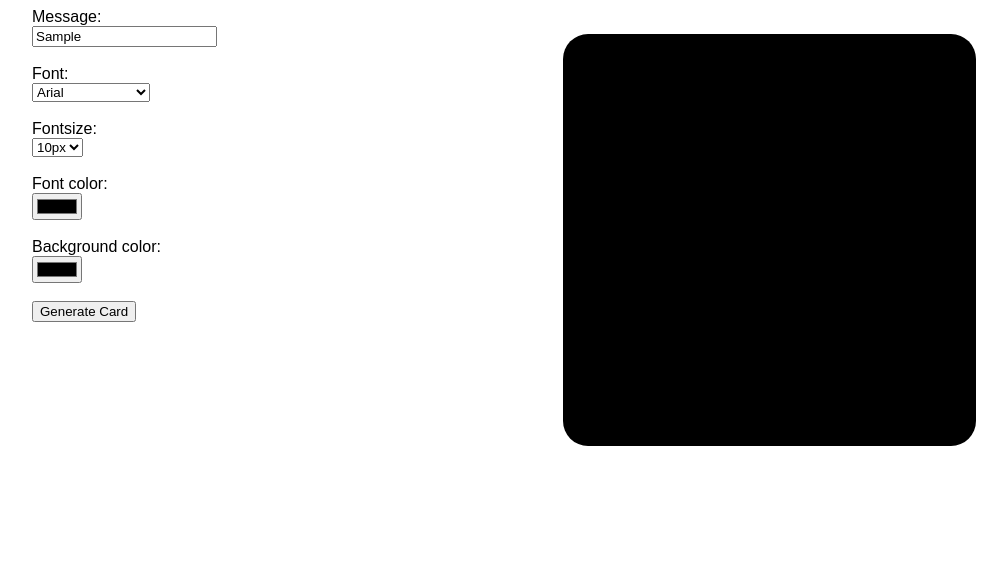
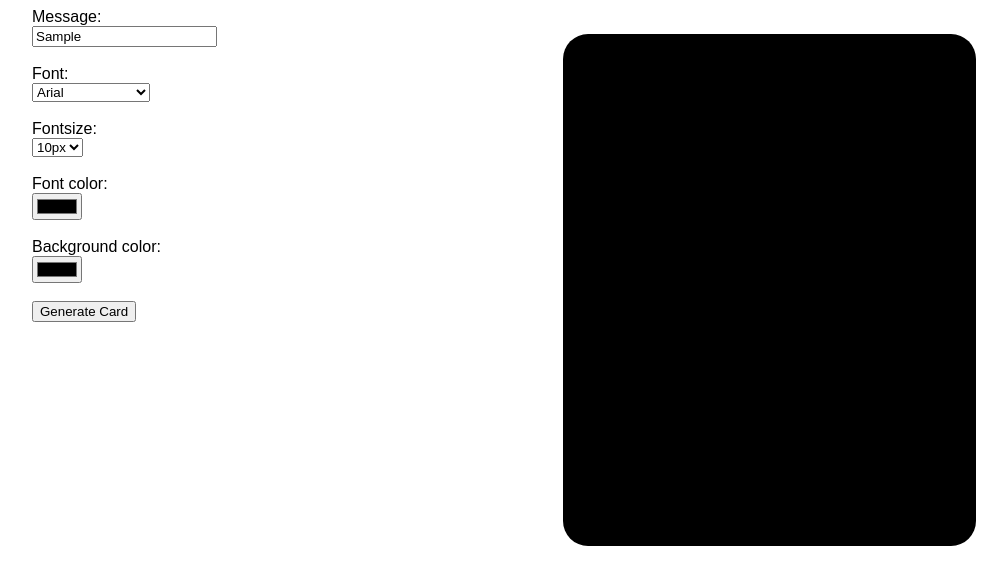
Before and after one commit to xtrmil/greetingcard-generator, a plain HTML site: page index.html in a window 1280 px wide. Both pictures are taken after typing "Sample" into the empty fields and a click on the button "Generate Card". Shown: the whole page, without its empty margins (40-1047 px from the left). Drawn offline with Linux system fonts and the light colour scheme.

Commit message:
refactor

```diff
--- a/app.js
+++ b/app.js
@@ -1,15 +1,14 @@
 let message;
 let fontColor;
 let font;
-let size;
+let fontsize;
 let bgColor;
-
 
 function getDetails() {
     message = document.getElementById("messageTxt").value;
     fontColor = document.getElementById("fontcolor").value;
     font = document.getElementById("font").value;
-    size = document.getElementById("fontsize").value;
+    fontsize = document.getElementById("fontsize").value;
     bgColor = document.getElementById("bgcolor").value;
 }
 function makeCard() {
@@ -18,5 +17,5 @@ function makeCard() {
     document.getElementById("card").style.backgroundColor = bgColor;
     document.getElementById("card").style.fontFamily = font;
     document.getElementById("card").style.color = fontColor;
-    document.getElementById("card").style.fontSize = size;
+    document.getElementById("card").style.fontSize = fontsize;
 }
--- a/styles.css
+++ b/styles.css
@@ -12,6 +12,7 @@ body{
     margin: 2vw 20vw 0;
     border-radius: 25px;
     text-align: center;
+    padding: 50px 0;
 
 }
 
```
Also changed, not shown: index.html (line endings or trailing spaces).
